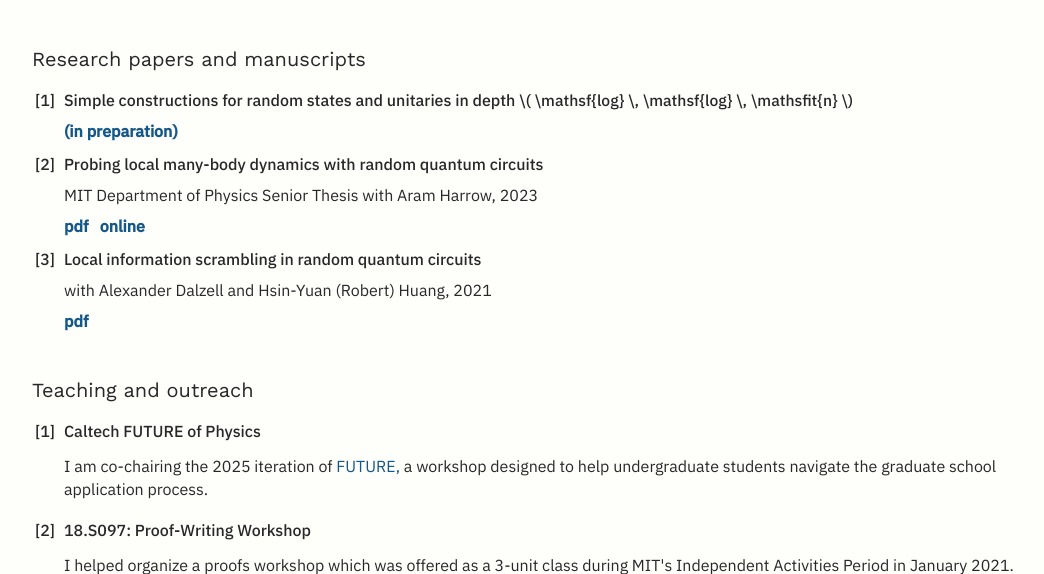
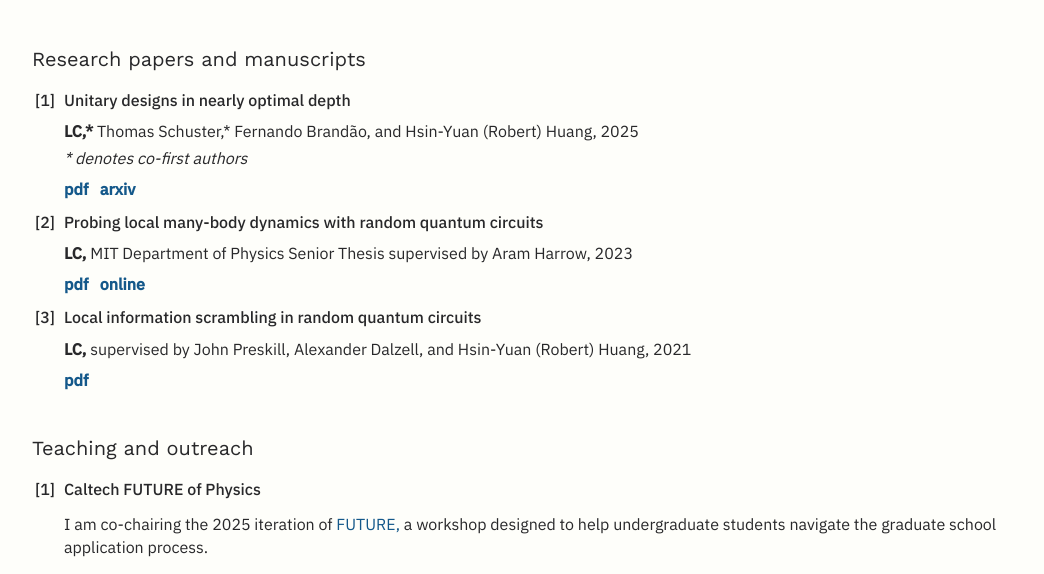
Before and after one commit to reionize/reionize.github.io, a plain HTML site: page things.html in a window 1280 px wide. Shown: the part 198-772 px from the top of the page, without its empty margins (108-1152 px from the left). Drawn offline with nearby package versions, Linux system fonts and the light colour scheme.

Commit message:
Updating description of manuscripts

```diff
--- a/things.html
+++ b/things.html
@@ -66,14 +66,16 @@ onload="renderMathInElement(document.body);"></script>
 		<p style="margin-top:-16px;"> with Aram Harrow and Daniel Ranard </p> -->
 		<!-- <b> <a href=""> tba </a> </b> <br> -->
 		<table>
-			<tr> <td> <h3> [1] </h3> </td> <td> <h3> Simple constructions for random states and unitaries in depth <span id="katexloglogdesigns" style="font-size:0.98em;"> \( \mathsf{log} \, \mathsf{log} \, \mathsfit{n} \) </span> </h3>
-		<!-- <p style="margin-top:-0px;"> with Fernando Brand&#227;o and Thomas Schuster, 2025 </p> -->
-		<b> <a href="mailto:lcui(at)caltech(dot)edu"> (in preparation) </a> </b> </td> </tr>
+			<!-- <tr> <td> <h3> [1] </h3> </td> <td> <h3> Simple constructions for random states and unitaries in depth <span id="katexloglogdesigns" style="font-size:0.98em;"> \( \mathsf{log} \, \mathsf{log} \, \mathsfit{n} \) </span> </h3>
+		<b> <a href="mailto:lcui(at)caltech(dot)edu"> (in preparation) </a> </b> </td> </tr> -->
+			<tr> <td> <h3> [1] </h3> </td> <td> <h3> Unitary designs in nearly optimal depth </h3>
+		<p style="margin-top:-0px;"> <b>LC,*</b> Thomas Schuster,* Fernando Brand&#227;o, and Hsin-Yuan (Robert) Huang, 2025 </p> <p style="margin-top:-4px;"> <i> * denotes co-first authors </i> </p>
+		<b> <a href="/files/optimal_depth_designs_v1.pdf"> pdf </a> </b> &nbsp; <b> <a href="https://arxiv.org/abs/2507.06216"> arxiv </a> </b> </td> </tr>
 			<tr> <td> <h3> [2] </h3> </td> <td> <h3> Probing local many-body dynamics with random quantum circuits </h3>
-		<p style="margin-top:-0px;"> MIT Department of Physics Senior Thesis with Aram Harrow, 2023 </p>
+		<p style="margin-top:-0px;"> <b>LC,</b> MIT Department of Physics Senior Thesis supervised by Aram Harrow, 2023 </p>
 		<b> <a href="/files/senior_thesis.pdf"> pdf </a> </b> &nbsp; <b> <a href="https://dspace.mit.edu/handle/1721.1/151497"> online </a> </b> </td> </tr>
 			<tr> <td> <h3> [3] </h3> </td> <td> <h3> Local information scrambling in random quantum circuits </h3>
-		<p style="margin-top:-0px;"> with Alexander Dalzell and Hsin-Yuan (Robert) Huang, 2021 </p>
+		<p style="margin-top:-0px;"> <b>LC,</b> supervised by John Preskill, Alexander Dalzell, and Hsin-Yuan (Robert) Huang, 2021 </p>
 		<b> <a href="/files/surf_21.pdf"> pdf </a> </b> </td> </tr>
 		</table>
     <br>
```
Also changed, not shown: 2 other files.
